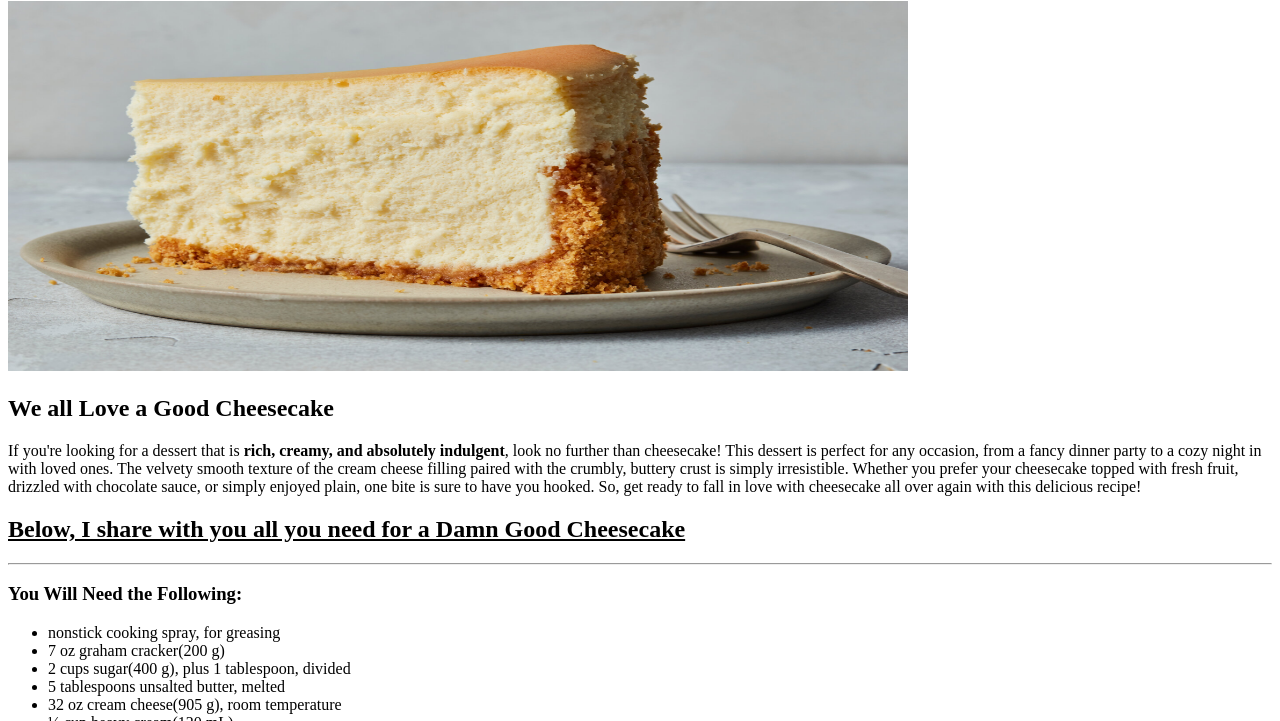
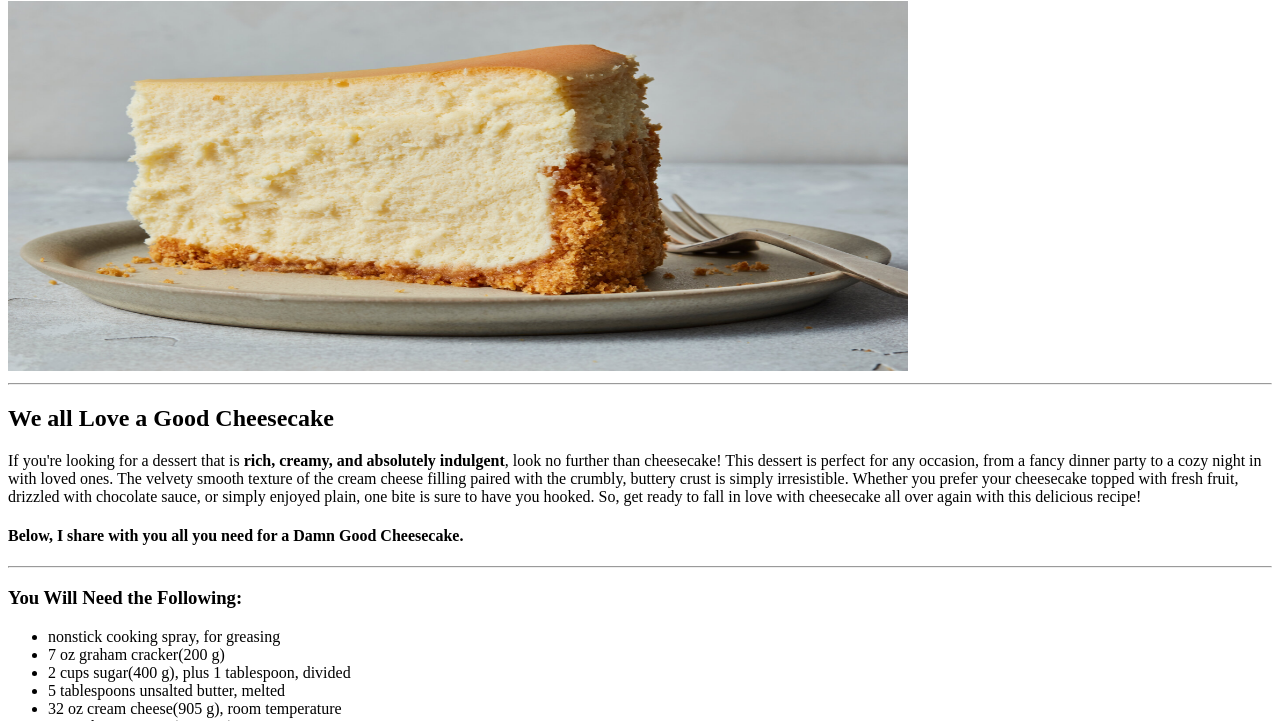
Before and after one commit to HamzaIbrahimi/odin-recipes, a plain HTML site: page recipes/cheesecake.html in a window 1280 px wide. Shown: the part 79-800 px from the top of the page. Drawn offline with Linux system fonts and the light colour scheme.

```diff
--- a/recipes/cheesecake.html
+++ b/recipes/cheesecake.html
@@ -7,11 +7,12 @@
 <body>
     <h1> Delicious and Easy Cheesecake </h1>
     <img src="../images/cheesecake.jpg" alt="Cheesecake Picture" width="900" height="370">
+    <hr>
     <h2> We all Love a Good Cheesecake </h2>
         <p>
             If you're looking for a dessert that is <strong> rich, creamy, and absolutely indulgent</strong>, look no further than cheesecake! This dessert is perfect for any occasion, from a fancy dinner party to a cozy night in with loved ones. The velvety smooth texture of the cream cheese filling paired with the crumbly, buttery crust is simply irresistible. Whether you prefer your cheesecake topped with fresh fruit, drizzled with chocolate sauce, or simply enjoyed plain, one bite is sure to have you hooked. So, get ready to fall in love with cheesecake all over again with this delicious recipe!
         </p>
-        <h2><u>Below, I share with you all you need for a Damn Good Cheesecake</u></h2>
+        <h4>Below, I share with you all you need for a Damn Good Cheesecake.</h4>
         <hr>
 
         <h3>You Will Need the Following:</h3>
```
